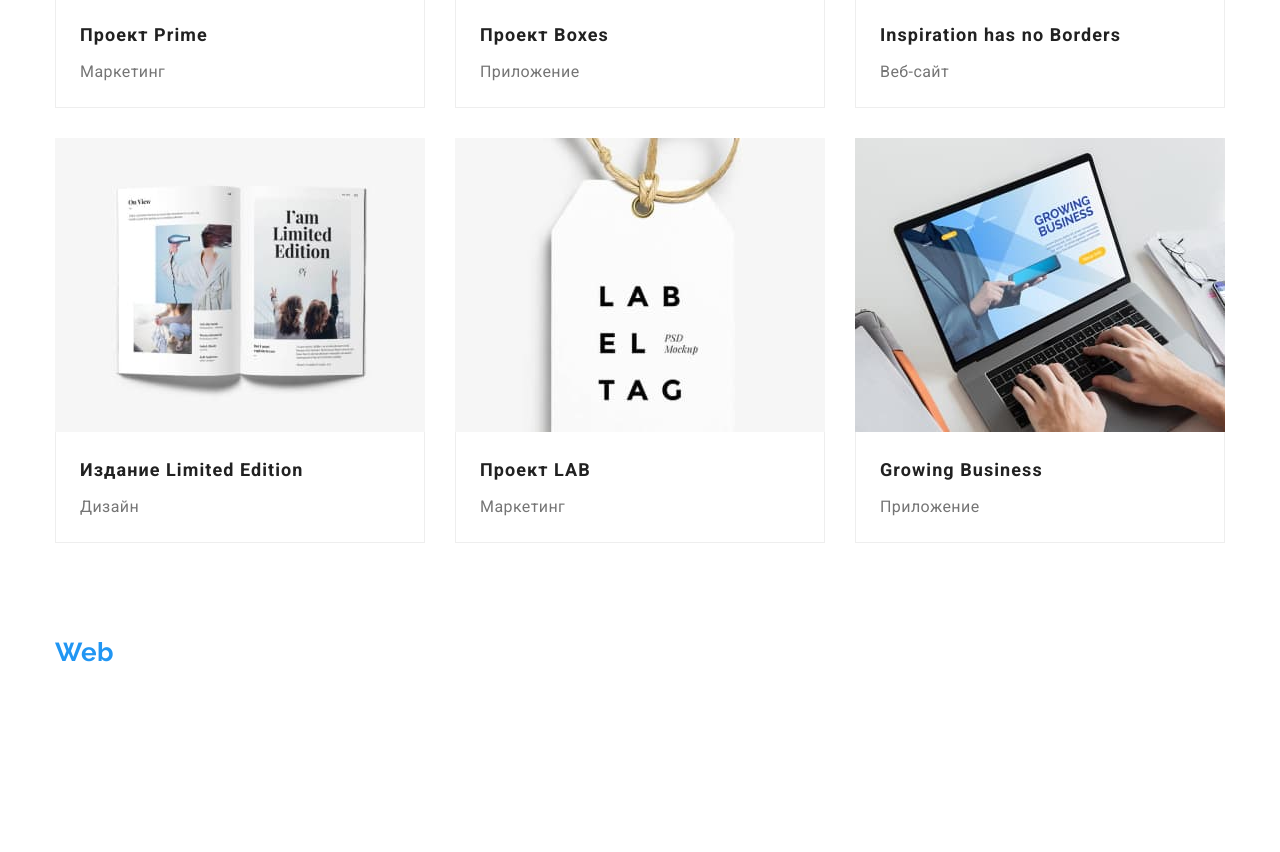
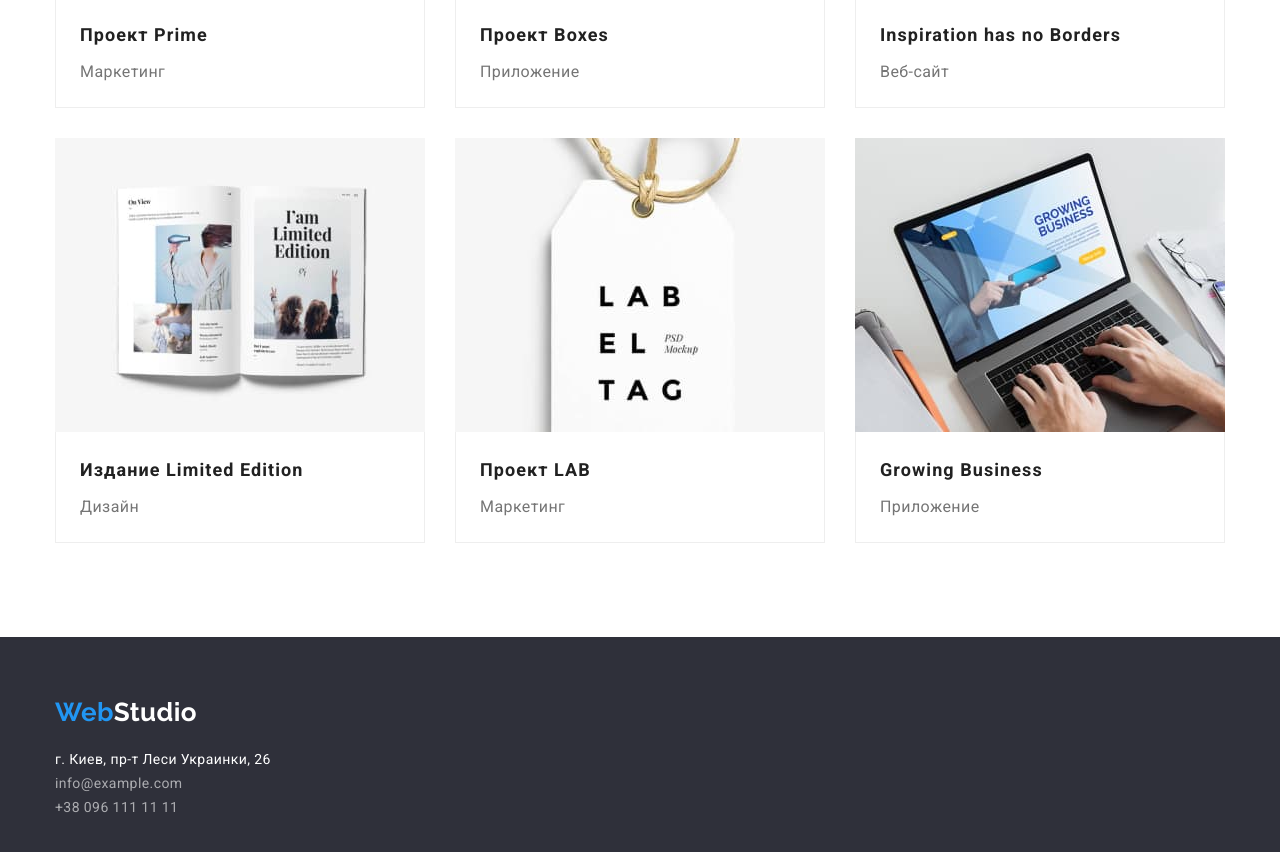
Before and after one commit to Yaros5lav/goit-markup-hw-03, a plain HTML site: page portfolio.html in a window 1280 px wide. Shown: the part 995-1847 px from the top of the page. Before the commit the page ends 1755 px from the top, so only its background shows below. Drawn offline with nearby package versions, Linux system fonts and the light colour scheme.

Commit message:
syncs footers

```diff
--- a/css/styles.css
+++ b/css/styles.css
@@ -167,7 +167,7 @@ header {
 	color: var(--background-main);
 }
 .footer {
-	padding: 60px 0px 60px 15px;
+	padding: 60px 0px;
 	background-color: var(--background-secondary);
 }
 
--- a/portfolio.html
+++ b/portfolio.html
@@ -159,7 +159,7 @@
         </div>
       </section>
     </main>
-    <footer>
+    <footer class="footer">
       <div class="container foot-cont">
         <a href="./index.html" class="logo link logo-footer"
           ><span lang="en"><span class="logo-web">Web</span>Studio</span></a
```
